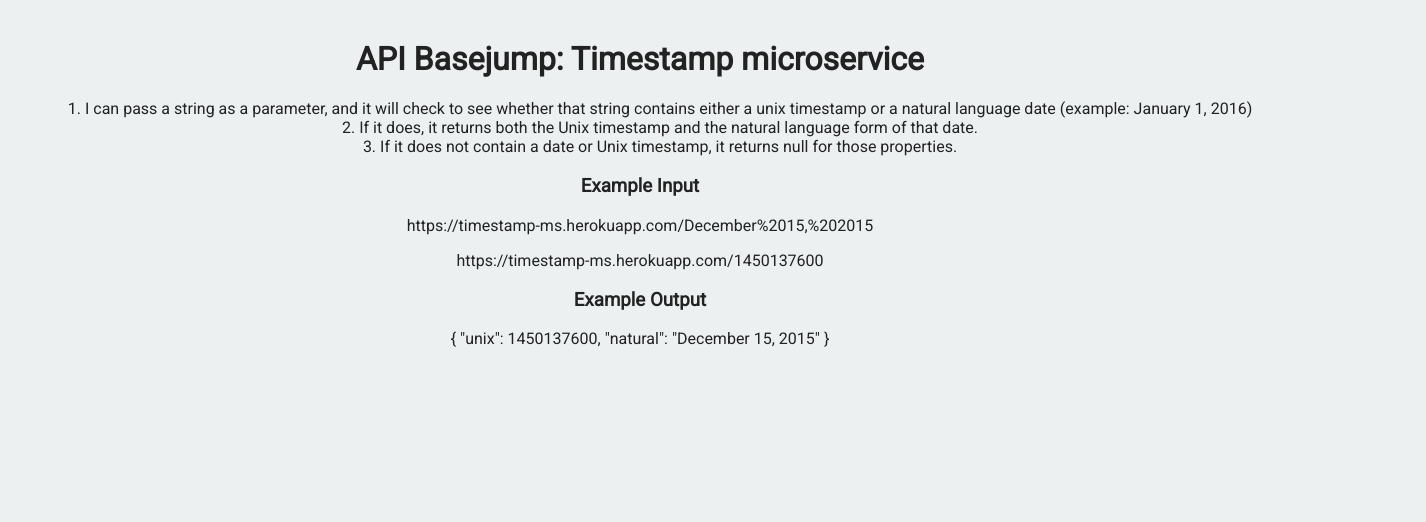
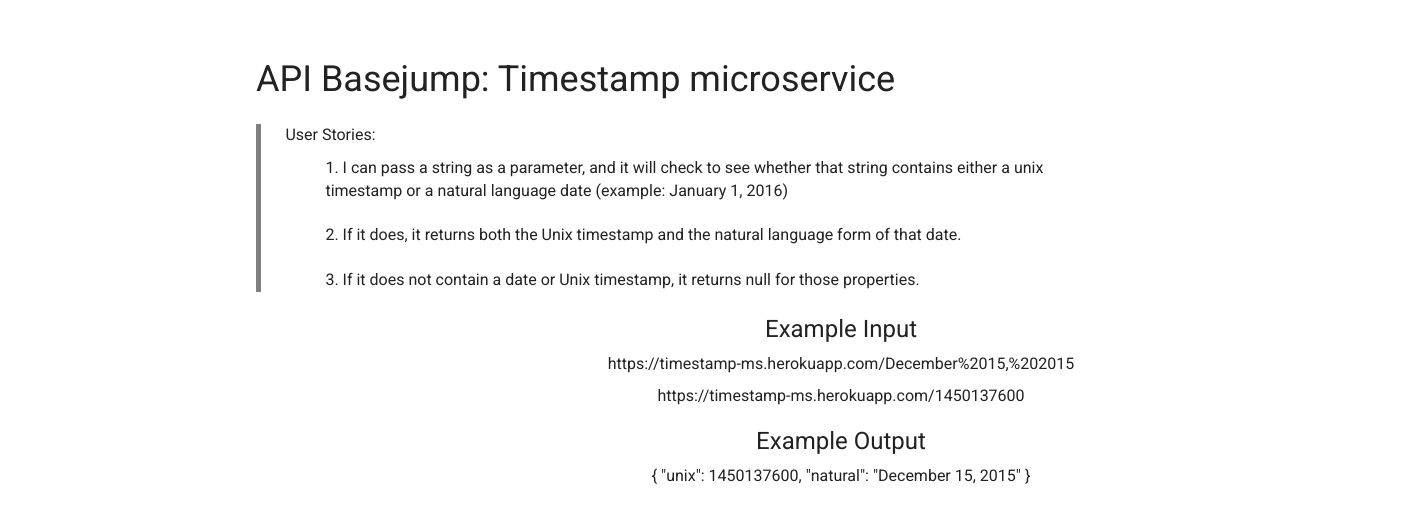
Before and after one commit to JordanMack92/Request-Header-Parser-Microservice, a website: page views/index.html in a window 1280 px wide. Shown: the whole page, 1426 px wide, since content can reach past the window. Drawn offline with nearby package versions, Linux system fonts and the light colour scheme.

Commit message:
Checkpoint

```diff
--- a/public/style.css
+++ b/public/style.css
@@ -1,16 +1,36 @@
 /****** Main Styling ******/
+
+#user-stories{
+  border-left: 5px solid gray;
+  width: 70%;
+
+  text-align: left;
+}
+
+#user-stories-text{
+  margin: 3%;
+}
+
+li {
+  margin-bottom: 3%;
+}
+
+h1{
+  text-align: left;
+}
 
 body {
 	font-family: 'Roboto', sans-serif;
 	font-size: 16px;
 	color: #222;
-	background-color: #ECF0F1;
+
 	text-align: center;
 }
 
 .container {
 	padding: 0;
 	margin-top: 40px;
+  margin-left: 20%;
 }
 
 .footer {
--- a/views/index.html
+++ b/views/index.html
@@ -1,4 +1,5 @@
 <!DOCTYPE html>
+<link rel="stylesheet" href="https://maxcdn.bootstrapcdn.com/bootstrap/3.3.7/css/bootstrap.min.css" integrity="sha384-BVYiiSIFeK1dGmJRAkycuHAHRg32OmUcww7on3RYdg4Va+PmSTsz/K68vbdEjh4u" crossorigin="anonymous">
 <html>
 
    <head>
@@ -11,12 +12,15 @@
       <div class="container">
          <h1>API Basejump: Timestamp microservice</h1>
 
-        <div class = "well">
+        <div id = "user-stories">
+          <div id = "user-stories-text">
+          <p>User Stories:</p>
           <ol>
             <li>I can pass a string as a parameter, and it will check to see whether that string contains either a unix timestamp or a natural language date (example: January 1, 2016)</li>
             <li>If it does, it returns both the Unix timestamp and the natural language form of that date.</li>
             <li>If it does not contain a date or Unix timestamp, it returns null for those properties.</li>
           </ol>
+          </div>
         </div>
 
         <div>
```
